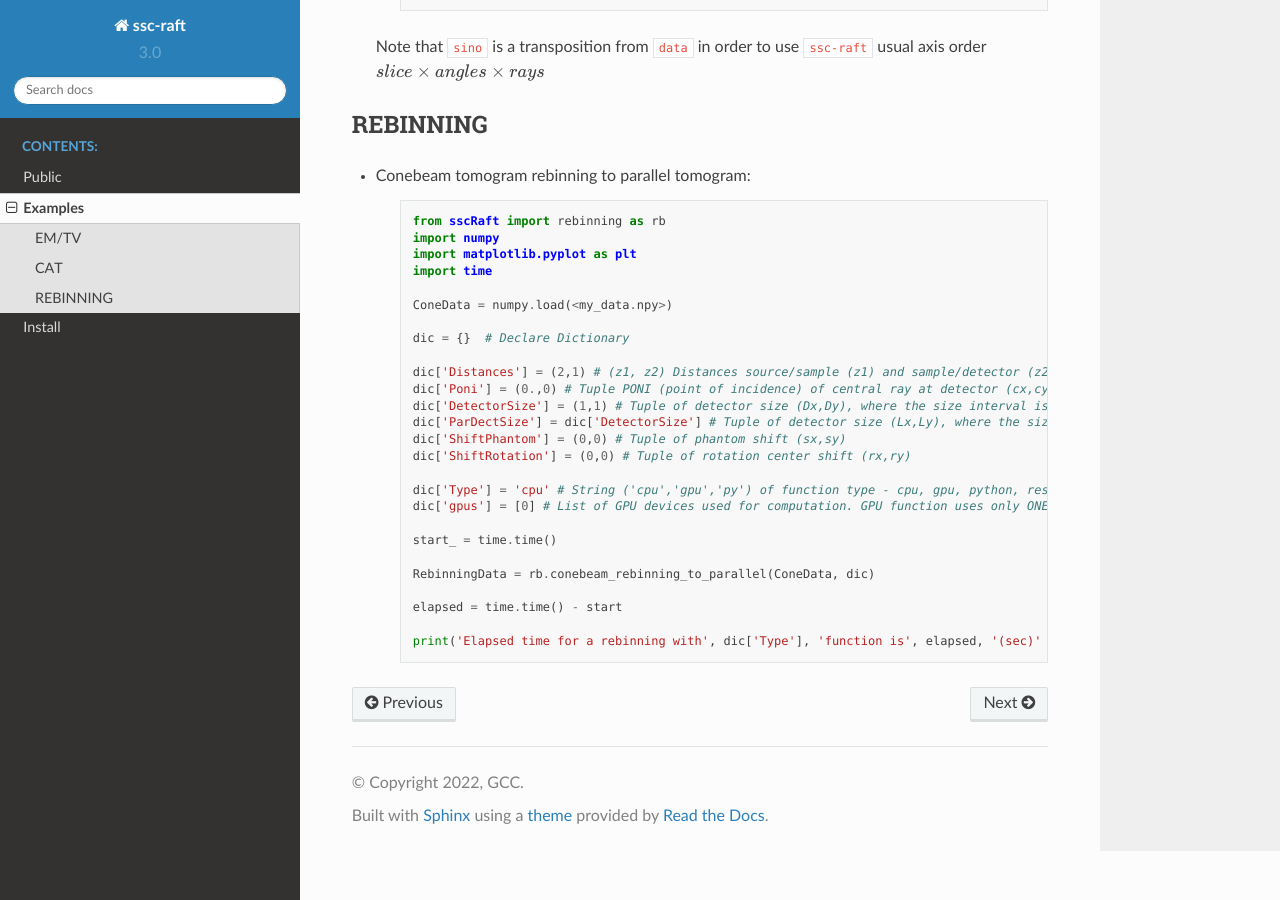
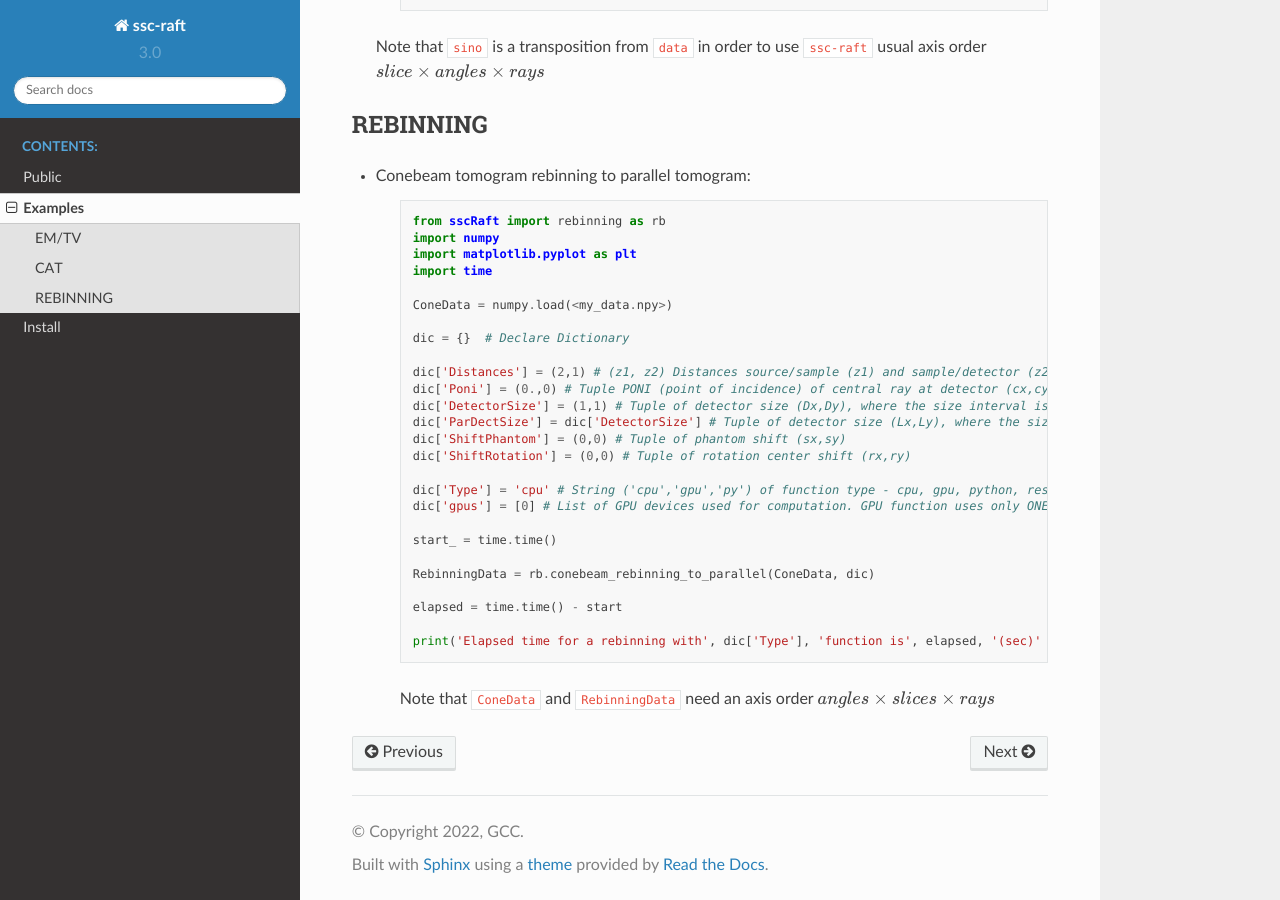
Before and after one commit to cnpem/ssc-raft, a Sphinx documentation site: the page built from docs/source/contents/example.rst, in a window 1280 px wide and 900 px high, scrolled down 1532 px. Built offline with Sphinx 7.4.7 and the Read the Docs theme 2.0.0, drawn with Linux system fonts in a browser that asks for light colours.

Commit message:
Added Rebinning code: python, cpu and gpu. GPU has a unknown bug. Update Docs.

```diff
--- a/docs/source/contents/example.rst
+++ b/docs/source/contents/example.rst
@@ -121,3 +121,5 @@ REBINNING
 		elapsed = time.time() - start
 
 		print('Elapsed time for a rebinning with', dic['Type'], 'function is', elapsed, '(sec)' )
+
+	Note that ``ConeData`` and ``RebinningData`` need an axis order :math:`angles \times slices \times rays`
```
